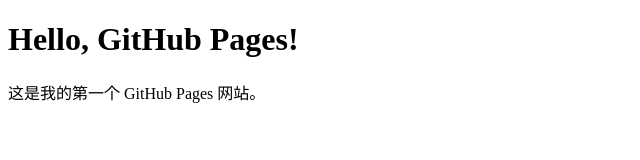
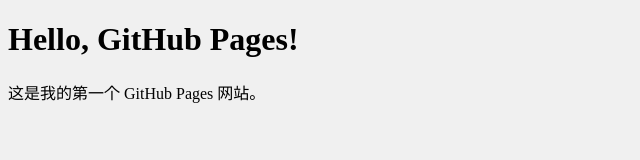
Before and after one commit to scp-mistake/scp-mistake2.github.io, a plain HTML site: page index.html in a window 1280 px wide. Shown: the whole page, without its empty margins (0-640 px from the left). Drawn offline with Linux system fonts and the light colour scheme.

Commit message:
Update index.html

```diff
--- a/index.html
+++ b/index.html
@@ -2,6 +2,8 @@
 <html>
 <head>
     <title>我的 GitHub Page</title>
+    <link rel="stylesheet" href="/css/style.css"> <!-- 替换成你的 CSS 文件路径 -->
+    <!-- 其他 head 内容 -->
 </head>
 <body>
     <h1>Hello, GitHub Pages!</h1>
```
